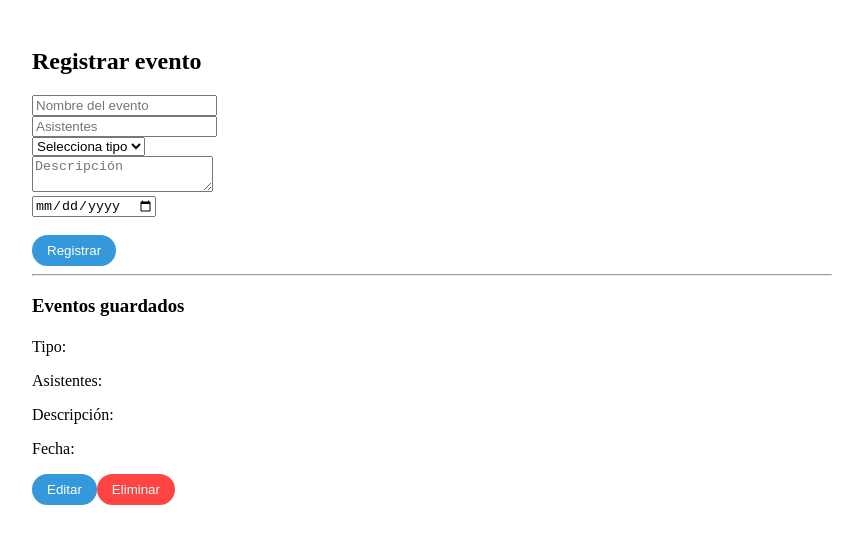
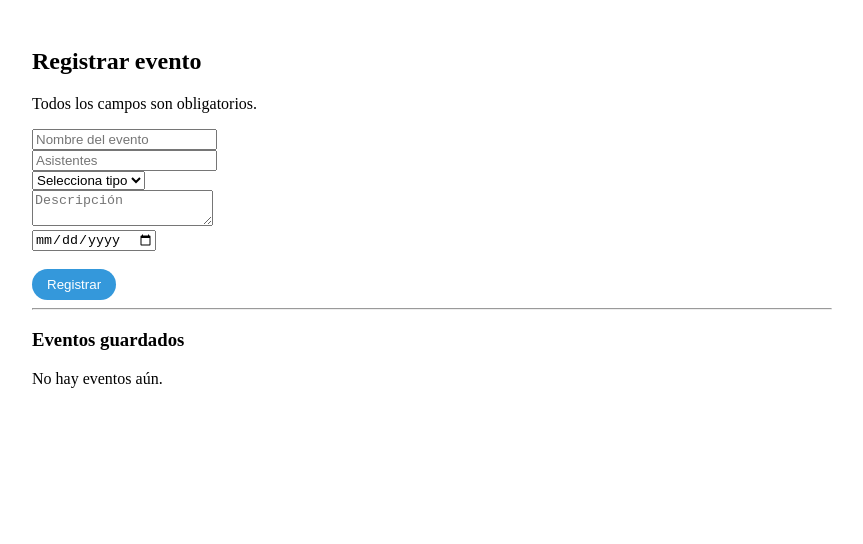
Before and after one commit to PabloCampusano/ejprueba, a Next.js app: page / in a window 1280 px wide. Both pictures are taken after a click on the button "Registrar". Shown: the top 544 px of the page, without its empty margins (208-1071 px from the left). Built offline with nearby package versions, Linux system fonts and the light colour scheme.

Commit message:
comic 7
validaciones

```diff
--- a/src/app/page.tsx
+++ b/src/app/page.tsx
@@ -1,6 +1,6 @@
-'use client'
+ 'use client'
 import { useState, useEffect } from 'react'
-import  Styles from './page.module.css'
+import Styles from './page.module.css'
 
 export default function App() {
   const eventoInicial = {
@@ -15,6 +15,7 @@ export default function App() {
   const [eventos, setEventos] = useState<any[]>([])
   const [modoEditar, setModoEditar] = useState(false)
   const [indiceEditar, setIndiceEditar] = useState(null)
+  const [error, setError] = useState('')
 
   useEffect(() => {
     const guardados = localStorage.getItem('eventos')
@@ -31,7 +32,26 @@ export default function App() {
     setEvento({ ...evento, [e.target.name]: e.target.value })
   }
 
+  const validarEvento = () => {
+    if (!evento.nombre || !evento.asistentes || !evento.tipo || !evento.descripcion || !evento.fecha) {
+      return 'Todos los campos son obligatorios.';
+    }
+    if (evento.asistentes <= 0) {
+      return 'El número de asistentes debe ser un número positivo.';
+    }
+    if (new Date(evento.fecha) < new Date()) {
+      return 'La fecha no puede ser anterior a la fecha actual.';
+    }
+    return '';
+  }
+
   const guardar = () => {
+    const errorValidacion = validarEvento();
+    if (errorValidacion) {
+      setError(errorValidacion);
+      return;
+    }
+    setError(''); // Limpiar el error si no hay
     if (modoEditar && indiceEditar !== null) {
       const copia = [...eventos]
       copia[indiceEditar] = evento
@@ -56,11 +76,13 @@ export default function App() {
   }
 
   return (
-    <div className = {Styles.container}>
-      <h2 className={Styles.titulo} >{modoEditar ? 'Editar evento' : 'Registrar evento'}</h2>
-
-      <input className={Styles.input} name="nombre" placeholder="Nombre del evento" value={evento.nombre} onChange={handleChange} /><br />
-      <input className={Styles.input} name="asistentes" type="number" placeholder="Asistentes" value={evento.asistentes} onChange={handleChange} /><br />
+    <div className={Styles.container}>
+      <h2 className={Styles.titulo}>{modoEditar ? 'Editar evento' : 'Registrar evento'}</h2>
+      {error && <p className={Styles.error}>{error}</p>}
+      <input className={Styles.input} name="nombre" placeholder="Nombre del evento"
+      value={evento.nombre} onChange={handleChange} /><br />
+      <input className={Styles.input} name="asistentes" type="number"
+      placeholder="Asistentes" value={evento.asistentes} onChange={handleChange} /><br />
       <select className={Styles.select} name="tipo" value={evento.tipo} onChange={handleChange}>
         <option value="">Selecciona tipo</option>
         <option value="Reunión">Reunión</option>
@@ -72,23 +94,22 @@ export default function App() {
       <input className={Styles.input} name="fecha" type="date"
       value={evento.fecha} onChange={handleChange} /><br /><br />
 
-      <button className={Styles.button} onClick={guardar}
-      > {modoEditar ? 'Guardar cambios' : 'Registrar'} </button>
+      <button className={Styles.button} onClick={guardar}>
+        {modoEditar ? 'Guardar cambios' : 'Registrar'}
+      </button>
       <hr className={Styles.divisor} />
       <h3 className={Styles.subtitulo}>Eventos guardados</h3>
       {eventos.length === 0 && <p className={Styles.sinEventos}>No hay eventos aún.</p>}
       {eventos.map((e, i) => (
         <div key={i} className={Styles.tajetaEvento}>
-          <h4 className={Styles.nombreEvento}>{e.nombre} </h4>
+          <h4 className={Styles.nombreEvento}>{e.nombre}</h4>
           <p className={Styles.detalleEvento}>Tipo: {e.tipo}</p>
           <p className={Styles.detalleEvento}>Asistentes: {e.asistentes}</p>
           <p className={Styles.detalleEvento}>Descripción: {e.descripcion}</p>
           <p className={Styles.detalleEvento}>Fecha: {e.fecha}</p>
           <div className={Styles.controles}>
-            <button className={Styles.button} onClick={() => editar(i)
-            }>Editar</button>
-            <button className={`${Styles.button} ${Styles.deleteButton}`
-          } onClick={() => eliminar(i)}>Eliminar</button>
+            <button className={Styles.button} onClick={() => editar(i)}>Editar</button>
+            <button className={`${Styles.button} ${Styles.deleteButton}`} onClick={() => eliminar(i)}>Eliminar</button>
           </div>
         </div>
       ))}
```
